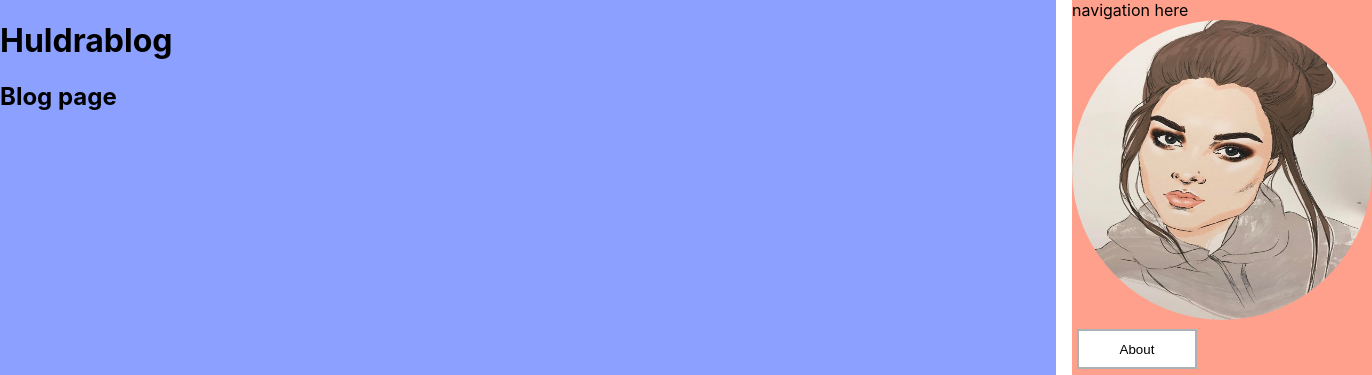
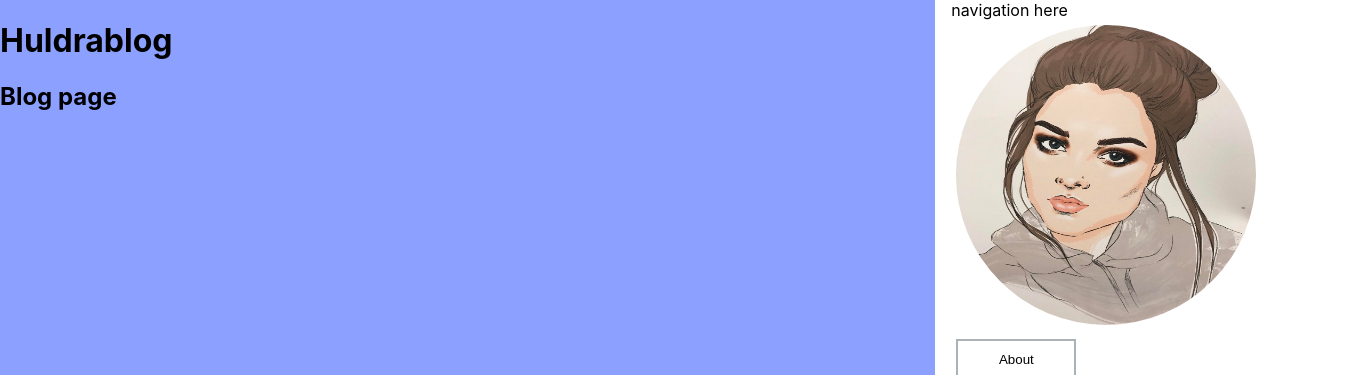
Before and after one commit to lonsoien/huldrablog, a React (Create React App) app: page / in a window 1280 px wide. Shown: the top 375 px of the page, 1372 px wide, since content can reach past the window. Built offline with nearby package versions, Linux system fonts and the light colour scheme; no server answers.

Commit message:
scss styling

```diff
--- a/src/components/Blog.js
+++ b/src/components/Blog.js
@@ -55,8 +55,9 @@ export default function Blog() {
           {posts.map((post) => (
             <article key={post.slug.current}>
                 <div className="card">
-              <img src={post.mainImage.asset.url} alt={post.title} style={{width: "300px", height: "100%"}} />
+              <img src={post.mainImage.asset.url} alt={post.title} />
               <Link to={`/${post.slug.current}`}> READ POST</Link>
+              <hr/>
               </div>
             </article>
           ))}
--- a/src/sass/partials/_blog.scss
+++ b/src/sass/partials/_blog.scss
@@ -10,5 +10,12 @@ button {
 
 a {
     text-decoration: none;
-    padding: 10px;
+    padding: 15px;
+    margin: 15px;
 }
+
+img {
+    margin: 5px;
+    height: 100%;
+    width: 100%;
+}
--- a/src/sass/partials/_globalstyles.scss
+++ b/src/sass/partials/_globalstyles.scss
@@ -11,13 +11,10 @@
 
 body {
     display: grid;
-    max-width: 800px;
-//    justify-content: center;
     // grid-template-columns: repeat(2, fit-content(12em) fit-content(10em));
     grid-gap: 1em;
     grid-template-areas:
     "header aside"
-    "main aside"
     "main aside"
     "main aside";
 }
@@ -29,18 +26,18 @@ header {
 
 aside {
     grid-area: aside;
-    background-color: #ffa08c;
+    max-width: 300px;
 }
 
 main {
     grid-area: main;
-    background-color: #ffff64;
   }
 
 main {
     display: grid;
-    grid-template-columns: repeat(10, 6vw);
-    grid-gap: 2em;
+    align-content: center;
+    grid-template-columns: repeat(8, 8vw);
+    grid-gap: 1em;
 }
 
 article {
```
